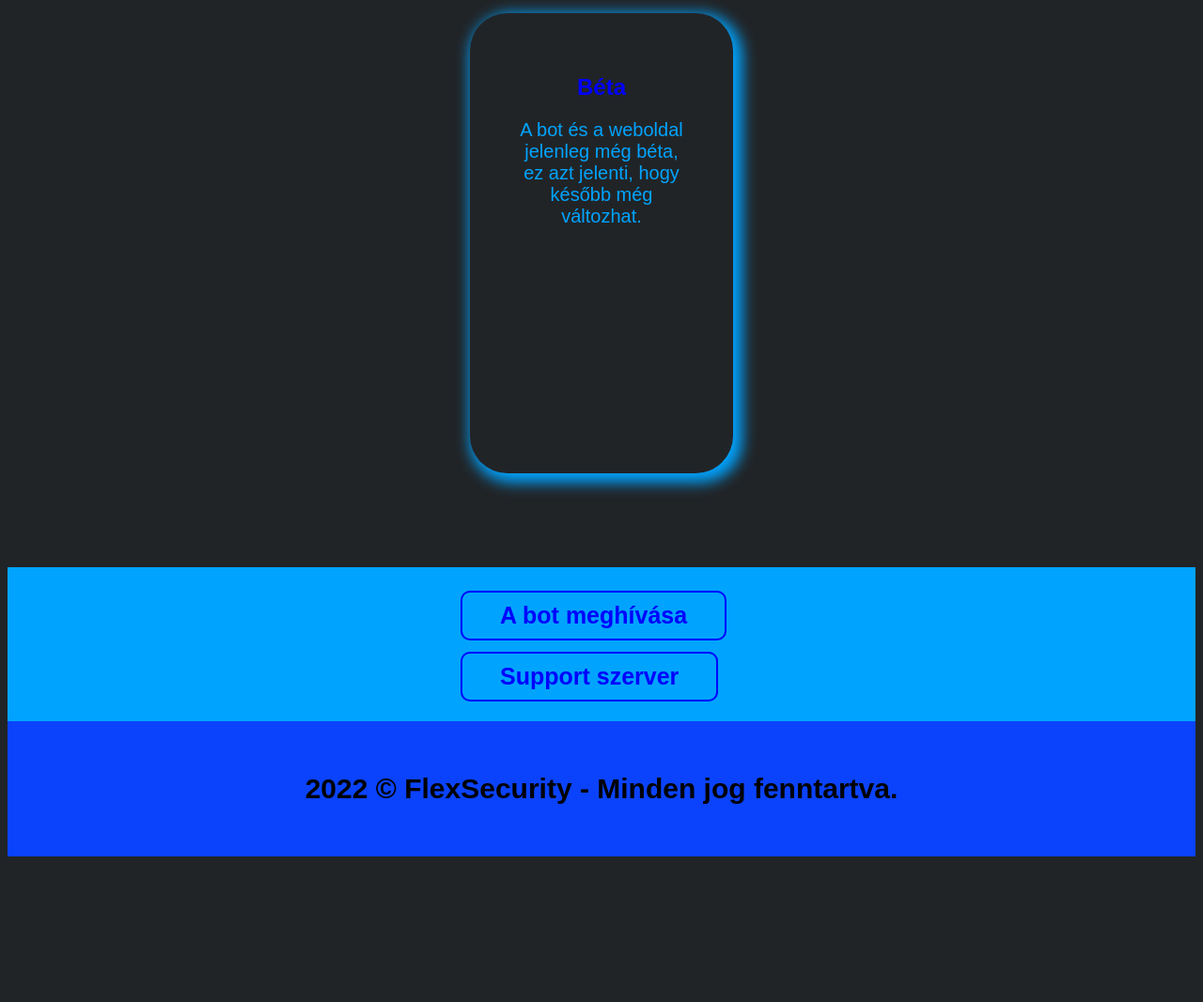
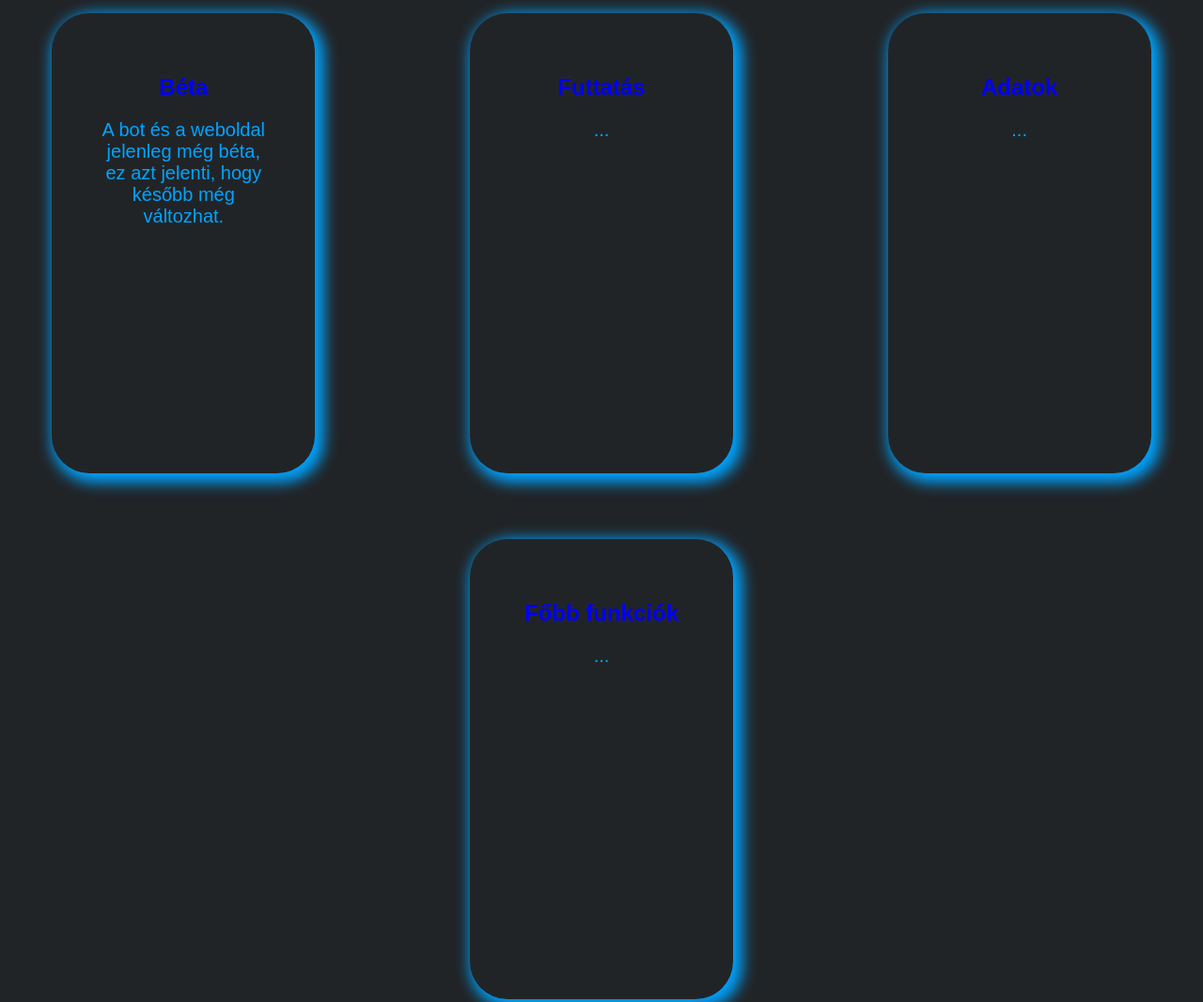
Before and after one commit to Bence2020-create/gudfgjkdfgjkdfgjkdfgjk334, a plain HTML site: page docs/index.html in a window 1280 px wide. Shown: the part 760-1827 px from the top of the page at 94% size. Before the commit the page ends 1680 px from the top, so only its background shows below. Drawn offline with Linux system fonts and the light colour scheme.

Commit message:
Add files via upload

```diff
--- a/docs/fooldal.css
+++ b/docs/fooldal.css
@@ -55,6 +55,66 @@ img:hover {
   font-size: 42px;
   color: #00A4FF;
   font-family: Arial, Helvetica, sans-serif;
+}
+.card {
+  display: inline-flex;
+  flex-wrap: wrap;
+  gap: 70px;
+
+}
+.data_card {
+  font-weight: 900;
+  font-family: Arial, Helvetica, sans-serif;
+  padding: 45px;
+  color: blue;
+  border-radius: 40px;
+  box-shadow: rgba(0, 164, 255, 1) 5px 5px 15px 5px;
+  transition: all .5s;
+  height: 400px;
+  max-width: 190px;
+  min-width: 190px;
+  margin: auto;
+}
+.data_card h1 {
+  font-size: 24px;
+  text-align: center;
+}
+.data_card:hover {
+  transform: scale(1.16);
+}
+.data_card h2 {
+  text-align: center;
+  font-size: 20px;
+  font-weight: 250;
+  color: #00A4FF;
+
+}
+.running_card {
+  font-weight: 900;
+  font-family: Arial, Helvetica, sans-serif;
+  padding: 45px;
+  color: blue;
+  border-radius: 40px;
+  box-shadow: rgba(0, 164, 255, 1) 5px 5px 15px 5px;
+  transition: all .5s;
+  height: 400px;
+  max-width: 190px;
+  min-width: 190px;
+  margin: auto;
+}
+.running_card h1 {
+  font-size: 24px;
+  text-align: center;
+}
+.running_card:hover {
+  transform: scale(1.16);
+}
+.running_card h2 {
+  text-align: center;
+  font-size: 20px;
+  font-weight: 250;
+  color: #00A4FF;
+
 }
 .beta_card {
   font-weight: 900;
@@ -131,7 +191,8 @@ button:hover {
   border-radius: 10px;
 }
 #tudnivalok {
-  margin: 600px 0px;
+  margin: 600px 0;
+  align-items: center;
 }
 ::-webkit-scrollbar-thumb {
   background: blue;
--- a/docs/index.html
+++ b/docs/index.html
@@ -29,21 +29,35 @@
           </div>
         </div>
       </div>
-<section id="tudnivalok">
+<section align="center "id="tudnivalok">
   <br>
   <br>
+  <div class="card">
   <div  class="beta_card">
     <h1>Béta</h1>
     <h2>A bot és a weboldal jelenleg még béta, ez azt jelenti, hogy később még változhat.</h2>
   </div>
+  <div  class="running_card">
+    <h1>Futtatás</h1>
+    <h2>...</h2>
+  </div>
+  <div  class="data_card">
+    <h1>Adatok</h1>
+    <h2>...</h2>
+</div>
+<div  class="data_card">
+  <h1>Főbb funkciók</h1>
+  <h2>...</h2>
+</div>
+</div>
 </section>
 <section id="invite">
 
   <div class="meghivas">
 
-    <a  href=""><button onclick="hamarosan()">A bot meghívása</button></a>
-    <br><br>  <br>
-    <a href=""><button onclick="hamarosan()">Support szerver</button></a>
+    <a  href=""><button onclick="hamarosan()">Bot meghívása </button></a>
+    <br><br><br>
+    <a href=""><button onclick="hamarosan()">Support server</button></a>
   </div>
 </section>
     </body>
```
